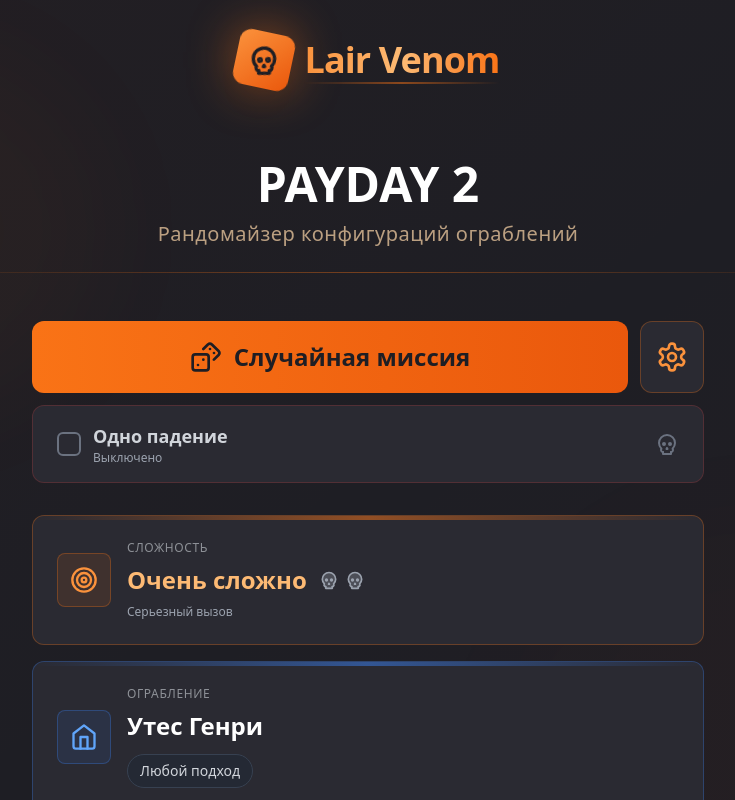
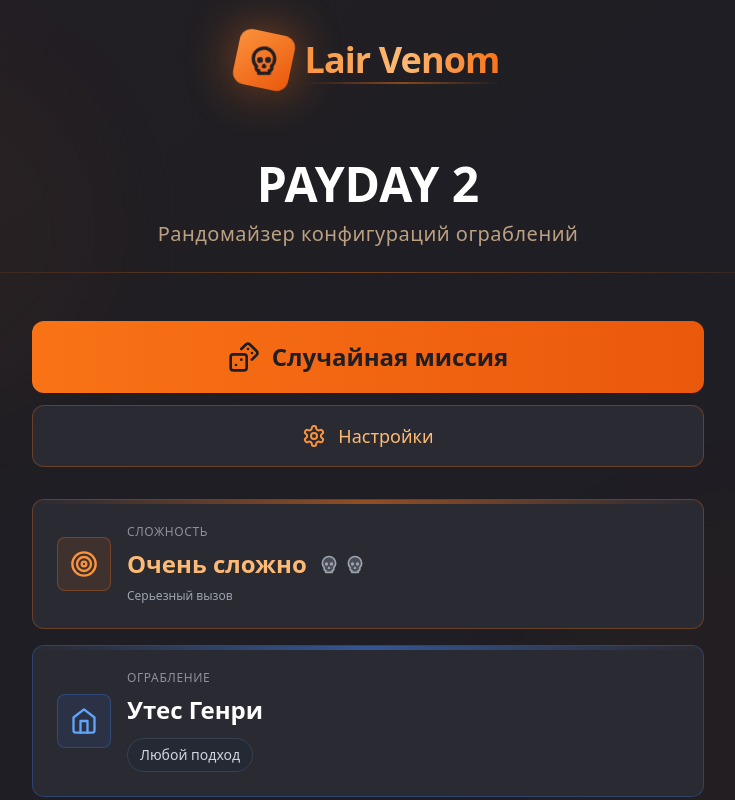
Before and after one commit to lair-venom/pd2, a React (Vite) app: page / in a window 1280 px wide. Both pictures are taken after a click on the button "Случайная миссия". Shown: the top 800 px of the page, without its empty margins (272-1007 px from the left). Built offline with nearby package versions, Linux system fonts and the light colour scheme.

Commit message:
Update randomizer.tsx

```diff
--- a/src/components/randomizer.tsx
+++ b/src/components/randomizer.tsx
@@ -1,5 +1,5 @@
 import { useState, useEffect } from 'react';
-import { Dices, Target, Shield, Volume2, Skull, Home, Settings as SettingsIcon, Check } from 'lucide-react';
+import { Dices, Target, Shield, Volume2, Skull, Home, Settings as SettingsIcon } from 'lucide-react';
 import Settings from './settings';
 import { heists, type Heist } from '../data/heists';
 
@@ -105,20 +105,19 @@
     const storedOneDown = localStorage.getItem(STORAGE_KEY_ONE_DOWN);
     if (storedOneDown !== null) {
       setOneDownEnabled(JSON.parse(storedOneDown));
+    } else {
+      // По умолчанию выключено
+      setOneDownEnabled(false);
     }
   }, []);
 
-  const handleSaveSettings = (selected: string[], selectedDiffs: string[]) => {
+  const handleSaveSettings = (selected: string[], selectedDiffs: string[], oneDownSetting: boolean) => {
     setSelectedHeists(selected);
     setSelectedDifficulties(selectedDiffs);
+    setOneDownEnabled(oneDownSetting);
     localStorage.setItem(STORAGE_KEY, JSON.stringify(selected));
     localStorage.setItem(STORAGE_KEY_DIFFICULTIES, JSON.stringify(selectedDiffs));
-  };
-
-  const toggleOneDown = () => {
-    const newValue = !oneDownEnabled;
-    setOneDownEnabled(newValue);
-    localStorage.setItem(STORAGE_KEY_ONE_DOWN, JSON.stringify(newValue));
+    localStorage.setItem(STORAGE_KEY_ONE_DOWN, JSON.stringify(oneDownSetting));
   };
 
   const randomize = () => {
@@ -184,11 +183,10 @@
 
       <div className="w-full max-w-2xl">
         <div className="flex flex-col gap-3 mb-8">
-          <div className="flex gap-3">
           <button
             onClick={randomize}
             disabled={isRolling || selectedHeists.length === 0 || selectedDifficulties.length === 0}
-              className="group relative flex-1 px-8 py-5 bg-gradient-to-r from-orange-500 to-orange-600 text-[#1e1e24] font-bold text-2xl rounded-xl overflow-hidden transition-all duration-300 hover:scale-105 hover:shadow-orange disabled:opacity-50 disabled:cursor-not-allowed"
+            className="group relative w-full px-8 py-5 bg-gradient-to-r from-orange-500 to-orange-600 text-[#1e1e24] font-bold text-2xl rounded-xl overflow-hidden transition-all duration-300 hover:scale-105 hover:shadow-orange disabled:opacity-50 disabled:cursor-not-allowed"
           >
             <div className="absolute inset-0 bg-gradient-to-r from-orange-400 to-orange-500 opacity-0 group-hover:opacity-100 transition-opacity duration-300"></div>
             <div className="absolute inset-0 bg-orange-400 blur-xl opacity-0 group-hover:opacity-30 transition-opacity duration-300"></div>
@@ -200,38 +198,17 @@
 
           <button
             onClick={() => setShowSettings(true)}
-              className="group relative w-16 bg-[#2a2a32] hover:bg-[#32323a] border border-orange-500/30 hover:border-orange-500/50 rounded-xl transition-all duration-300 flex items-center justify-center"
-              title="Настройки миссий"
+            className="group relative w-full px-6 py-4 bg-[#2a2a32] hover:bg-[#32323a] border border-orange-500/30 hover:border-orange-500/50 rounded-xl transition-all duration-300 flex items-center justify-center gap-3"
+            title="Настройки миссий и сложности"
           >
-              <SettingsIcon className="w-8 h-8 text-orange-400 group-hover:rotate-90 transition-transform duration-300" />
-            </button>
+            <SettingsIcon className="w-6 h-6 text-orange-400 group-hover:rotate-90 transition-transform duration-300" />
+            <span className="font-medium text-lg text-orange-300">Настройки</span>
+            {oneDownEnabled && (
+              <div className="ml-auto flex items-center gap-1.5 px-2 py-1 bg-red-500/20 rounded-full border border-red-500/30">
+                <Skull className="w-3.5 h-3.5 text-red-400 fill-red-500/60 animate-pulse" />
+                <span className="text-xs font-bold text-red-300">Одно падение</span>
               </div>
-
-          {/* Переключатель "Одно падение" */}
-          <button
-            onClick={toggleOneDown}
-            className={`group relative w-full px-6 py-4 rounded-xl transition-all duration-300 flex items-center justify-center gap-3 border ${
-              oneDownEnabled
-                ? 'bg-red-500/10 border-red-500/50 hover:border-red-500/70'
-                : 'bg-[#2a2a32] border-red-500/20 hover:border-red-500/30'
-            }`}
-          >
-            <div className={`w-6 h-6 rounded-md border-2 flex items-center justify-center transition-all duration-300 ${
-              oneDownEnabled
-                ? 'bg-red-500 border-red-500'
-                : 'bg-transparent border-gray-500'
-            }`}>
-              {oneDownEnabled && <Check className="w-4 h-4 text-white" />}
-            </div>
-            <div className="flex flex-col items-start">
-              <span className={`font-bold text-lg ${oneDownEnabled ? 'text-red-300' : 'text-gray-300'}`}>
-                Одно падение
-              </span>
-              <span className="text-xs text-gray-400">
-                {oneDownEnabled ? 'Включено (50% шанс)' : 'Выключено'}
-              </span>
-            </div>
-            <Skull className={`w-6 h-6 ml-auto ${oneDownEnabled ? 'text-red-500 fill-red-500/60 animate-pulse' : 'text-gray-500'}`} />
+            )}
           </button>
         </div>
 
@@ -302,18 +279,16 @@
                     </p>
                     <div className="flex gap-1.5">
                       {[...Array(result.difficulty.skulls)].map((_, i) => (
-                        <div key={i} className="relative">
-                          <Skull className={`w-5 h-5 ${
-                            result.isOneDown ? 'text-red-500 fill-red-500/60 animate-pulse' :
-                            result.difficulty.color === 'red' ? 'text-red-400 fill-red-500/30' :
-                            'text-gray-400 fill-gray-400/30'
-                          }`} />
-                          {result.isOneDown && i === result.difficulty.skulls - 1 && (
-                            <span className="absolute -top-1 -right-1 text-xs font-bold text-white bg-red-600 rounded-full w-4 h-4 flex items-center justify-center">
-                              1
-                            </span>
-                          )}
-                        </div>
+                        <Skull
+                          key={i}
+                          className={`w-5 h-5 ${
+                            result.isOneDown
+                              ? 'text-red-500 fill-red-500/60 animate-pulse'
+                              : result.difficulty.color === 'red'
+                                ? 'text-red-400 fill-red-500/30'
+                                : 'text-gray-400 fill-gray-400/30'
+                          }`}
+                        />
                       ))}
                     </div>
                   </div>
@@ -384,6 +359,7 @@
           onSave={handleSaveSettings}
           initialSelected={selectedHeists}
           initialDifficulties={selectedDifficulties}
+          initialOneDown={oneDownEnabled}
         />
       )}
     </>
```
Lines whose indentation alone changed are shown as unchanged.
